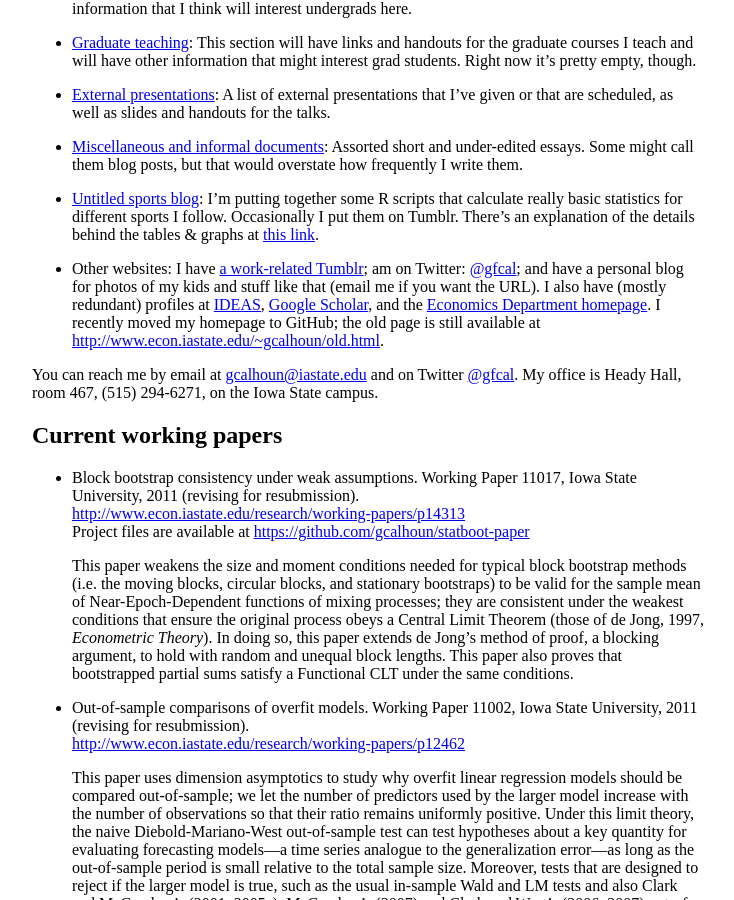
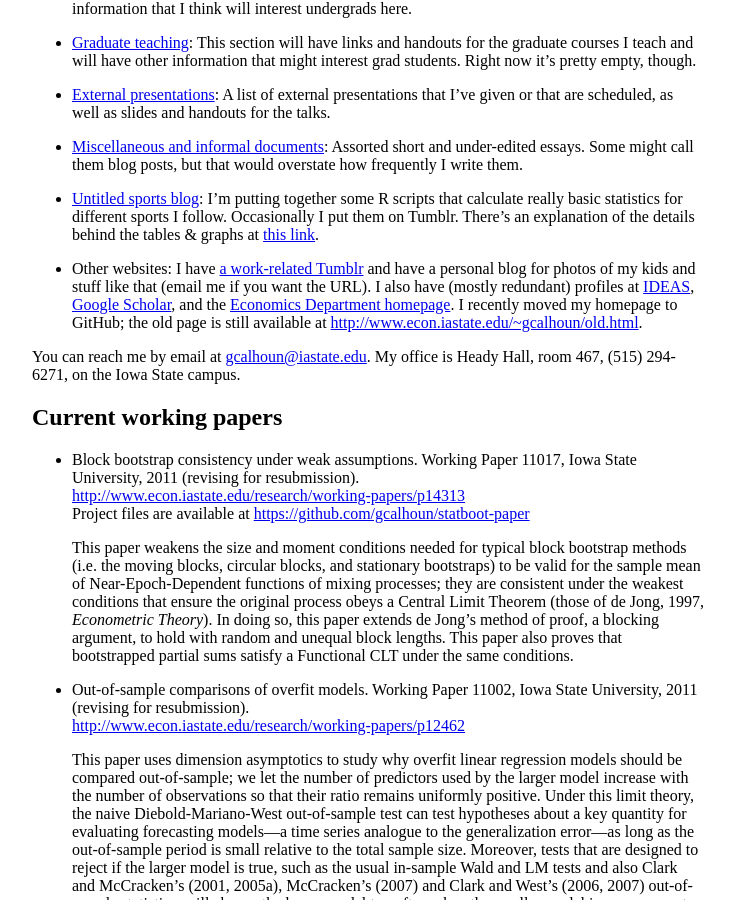
Before and after one commit to mmkuang/grayclhn.github.io, a Jekyll site: the page built from index.md, in a window 1280 px wide and 900 px high, scrolled down 378 px. Shown: the whole window, without its empty margins (272-1006 px from the left). Built offline with Jekyll 4.4.1, drawn with Linux system fonts in a browser that asks for light colours; comment, search, counter and statistics services are not loaded.

Commit message:
Removed twitter references.

```diff
--- a/index.md
+++ b/index.md
@@ -49,8 +49,7 @@ might be interested in the following items:
   graphs at [this link](http://untitledsports.tumblr.com/details).
 
 * Other websites: I have [a work-related
-  Tumblr](http://graycalhoun.tumblr.com); am on Twitter:
-  [@gfcal](http://www.twitter.com/intent/user?screen_name=gfcal); and have a personal blog
+  Tumblr](http://graycalhoun.tumblr.com) and have a personal blog
   for photos of my kids and stuff like that (email me if you want the
   URL).  I also have (mostly redundant) profiles at
   [IDEAS](http://ideas.repec.org/f/pca491.html), [Google
@@ -60,8 +59,7 @@ might be interested in the following items:
   I recently moved my homepage to GitHub; the old page is still
   available at <http://www.econ.iastate.edu/~gcalhoun/old.html>.
 
-You can reach me by email at <gcalhoun@iastate.edu> and on Twitter
-[@gfcal](http://www.twitter.com/intent/user?screen_name=gfcal).  My office is Heady Hall,
+You can reach me by email at <gcalhoun@iastate.edu>.  My office is Heady Hall,
 room 467, (515) 294-6271, on the Iowa State campus.
 
 Current working papers
```
Also changed, not shown: other parts of index.md (+1 -1 lines).
